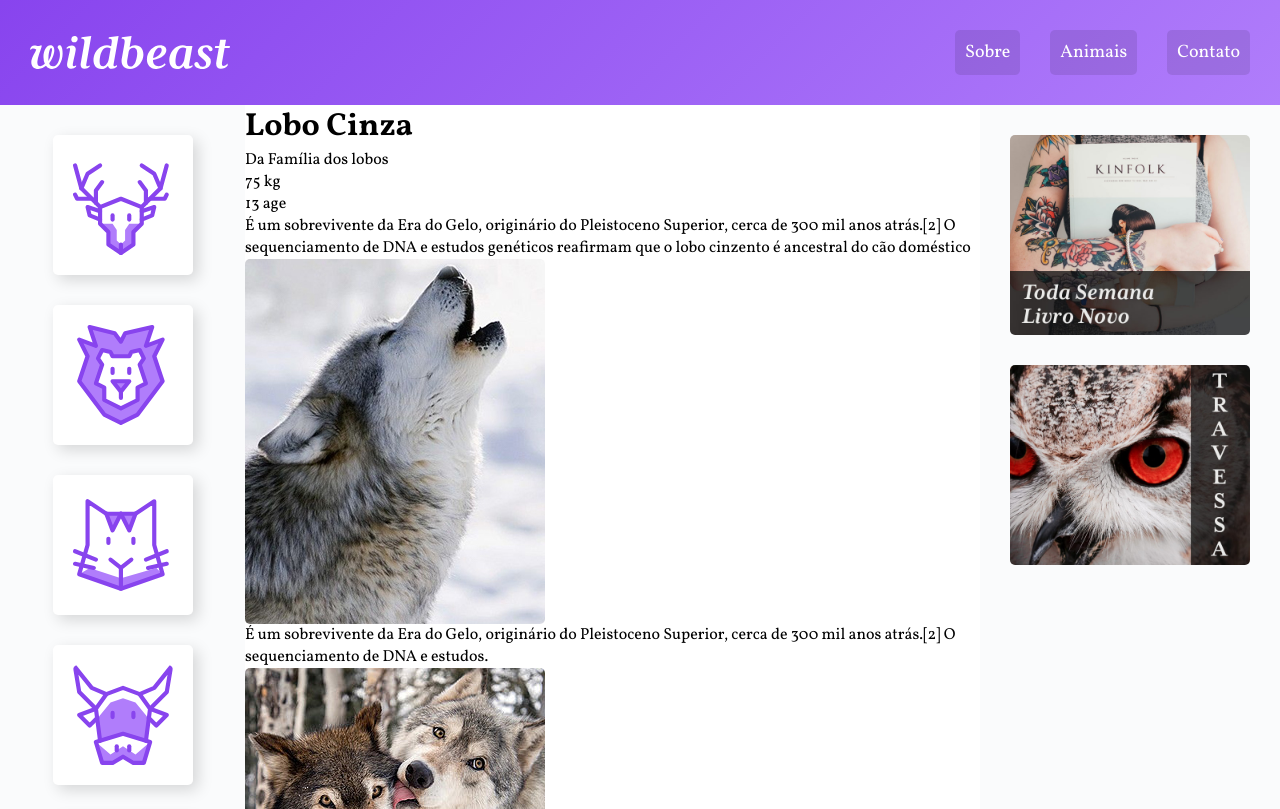
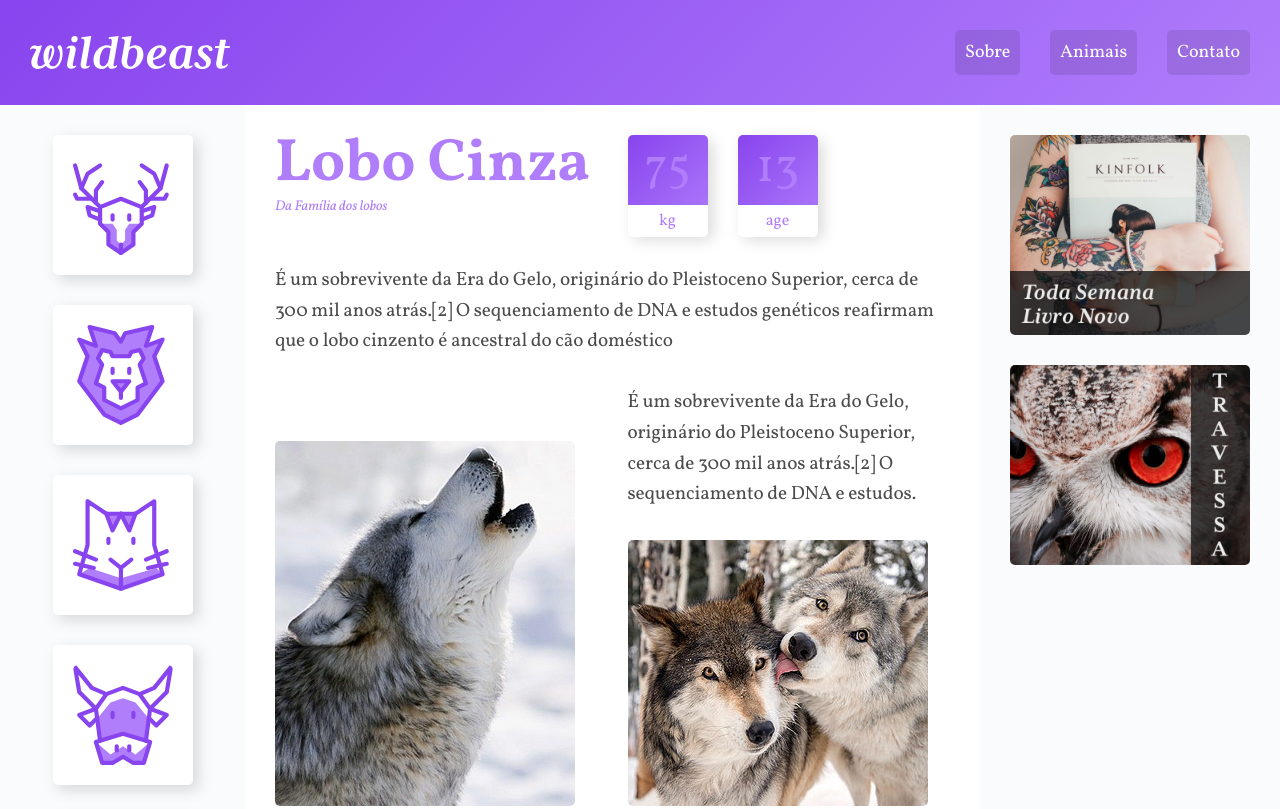
Before and after one commit to maiconrs95/wildbeast-css-grid-layout, a plain HTML site: page index.html in a window 1280 px wide. Shown: the top 809 px of the page. Drawn offline with Linux system fonts and the light colour scheme.

Commit message:
feat: caracteristicas styles

```diff
--- a/css/style.css
+++ b/css/style.css
@@ -112,7 +112,88 @@ header {
 
 .content {
   grid-area: content;
+  max-width: 900px;
+  margin: 0 auto;
+  padding: 30px;
+
+  display: grid;
+  grid-template-columns: 1fr 1fr;
+  gap: 30px;
 }
+
+.content .col-wide {
+  grid-column: 1 / -1;
+}
+
+.content .wolf-1 {
+  grid-row: span 2;
+  align-self: end;
+}
+
+.content p {
+  font-size: 1.2em;
+  line-height: 1.6;
+  letter-spacing: -0.005em;
+  color: rgba(0,0,0,.7);
+
+}
+
+.informacoes p + p {
+  margin-top: 30px;
+}
+
+.titulo {
+  color: #B07DFB
+}
+
+.titulo h1 {
+  font-size: 3.75em;
+  line-height: 1;
+  font-weight: 700;
+}
+
+.titulo span {
+  font-size: 0.875em;
+  font-style: italic;
+}
+
+.caracteristicas {
+  display: flex;
+  align-items: flex-start;
+}
+
+.caracteristicas > div {
+  position: relative;
+  width: 80px;
+  text-align: center;
+  background: linear-gradient(135deg, #8844ee, #B07DfB);
+  border-radius: 5px;
+  box-shadow: 5px 5px 15px 0px rgba(4, 4, 4, 0.15);
+}
+
+.caracteristicas > div:first-child {
+  margin-right: 30px;
+}
+
+.caracteristicas span {
+  display: block;
+  color: #B07DfB;
+}
+
+.caracteristicas .numero {
+  font-size: 3em;
+  line-height: 1;
+  margin: 10px auto;
+}
+
+.caracteristicas .rotulo {
+  background-color: white;
+  border-radius: 0 0 5px 5px;
+  padding: 5px 0;
+  position: relative;
+  top: 2px;
+}
+
 
 /*************************
 * ANUNCIOS
--- a/index.html
+++ b/index.html
@@ -84,19 +84,19 @@
         </div>
       </div>
 
-      <p>
+      <p class="col-wide">
         É um sobrevivente da Era do Gelo, originário do Pleistoceno Superior, cerca de 300 mil anos atrás.[2] O
         sequenciamento de DNA e estudos genéticos reafirmam que o lobo cinzento é ancestral do cão doméstico
       </p>
 
-      <img src="./img/wolf1.jpg" alt="logo-1">
+      <img class="wolf-1" src="./img/wolf1.jpg" alt="logo-1">
 
       <p>
         É um sobrevivente da Era do Gelo, originário do Pleistoceno Superior, cerca de 300 mil anos atrás.[2] O
         sequenciamento de DNA e estudos.
       </p>
 
-      <img src="./img/wolf2.jpg" alt="logo-2">
+      <img class="wolf-2" src="./img/wolf2.jpg" alt="logo-2">
 
       <p>
         O peso e tamanho dos lobos variam muito em todo o mundo, tendendo a aumentar proporcionalmente com a latitude,
@@ -110,7 +110,7 @@
         e na antiga União Soviética.
       </p>
 
-      <blockquote class="citacao">
+      <blockquote class="citacao col-wide">
         <p>
           “Há algo no uivar do lobo que tira um homem do aqui e agora e o transporta para uma floresta da mente.”
         </p>
@@ -142,7 +142,7 @@
         </p>
       </div>
 
-      <img src="./img/wolf3.jpg" alt="logo-3">
+      <img class="col-wide" src="./img/wolf3.jpg" alt="logo-3">
     </main>
 
     <aside class="anuncios">
```
